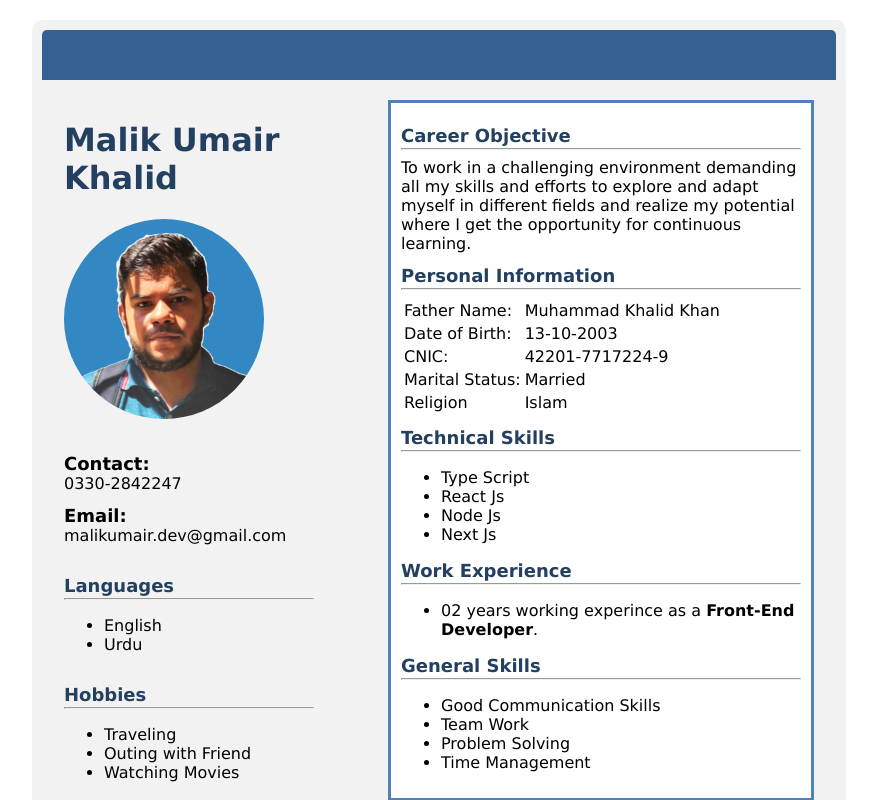
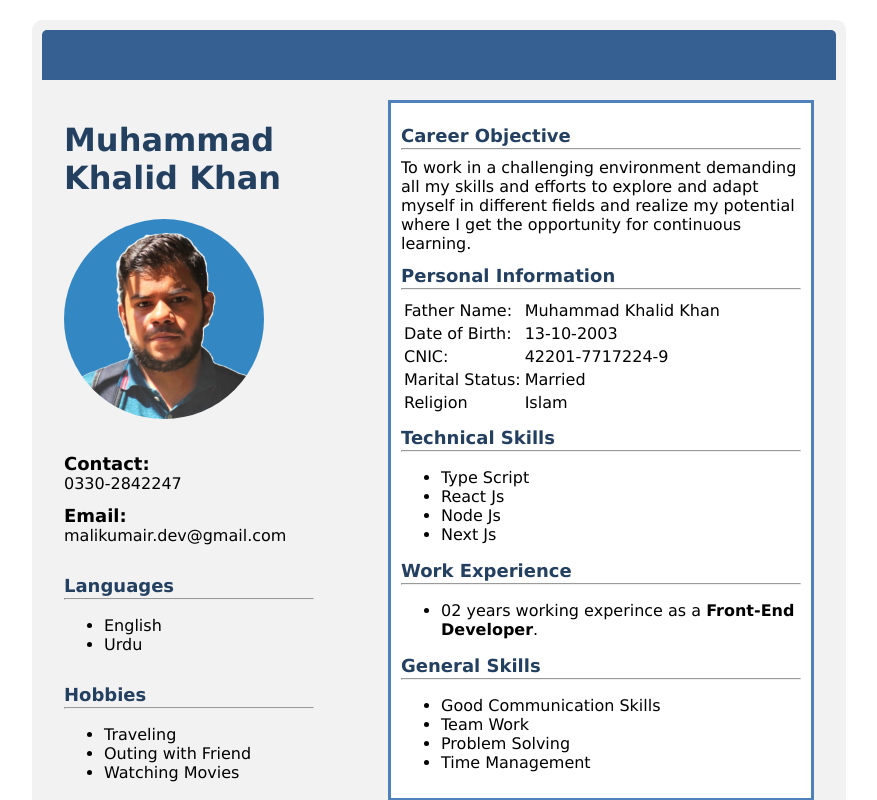
Before and after one commit to MalikUmair5/OnlineResumeBuilder, a plain HTML site: page MILESTONE 1/index.html in a window 1280 px wide. Shown: the top 800 px of the page, without its empty margins (201-1078 px from the left). Drawn offline with Linux system fonts and the light colour scheme.

Commit message:
changed name

```diff
--- a/MILESTONE 1/index.html
+++ b/MILESTONE 1/index.html
@@ -17,7 +17,7 @@
               data-localstorage-id="name_input"
               class="name_heading editable_section"
             >
-              Malik Umair Khalid
+              Muhammad Khalid Khan
             </h1>
             <div>
               <img class="profile_image" src="./assets/profile.jpg" alt="" />
```
